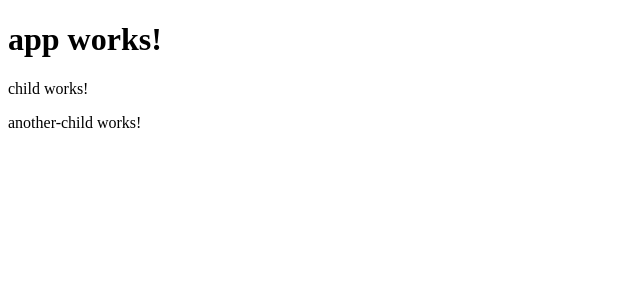
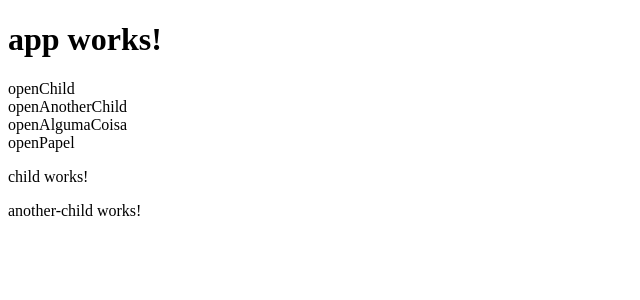
Before and after one commit to WillianAgostini/AngularGenerateDynamicComponent, an Angular app: page / in a window 1280 px wide. Shown: the top 300 px of the page, without its empty margins (0-640 px from the left). Built offline with nearby package versions, Linux system fonts and the light colour scheme.

Commit message:
criado novos componentes

```diff
--- /dev/null
+++ b/src/app/alguma-coisa/alguma-coisa.component.html
@@ -0,0 +1,3 @@
+<p>
+  alguma-coisa works!
+</p>
--- /dev/null
+++ b/src/app/alguma-coisa/alguma-coisa.component.ts
@@ -0,0 +1,15 @@
+import { Component, OnInit } from '@angular/core';
+
+@Component({
+  selector: 'app-alguma-coisa',
+  templateUrl: './alguma-coisa.component.html',
+  styleUrls: ['./alguma-coisa.component.css']
+})
+export class AlgumaCoisaComponent implements OnInit {
+
+  constructor() { }
+
+  ngOnInit() {
+  }
+
+}
--- a/src/app/app.component.html
+++ b/src/app/app.component.html
@@ -2,4 +2,10 @@
   {{title}}
 </h1>
 <!--div #parent will contain our child components -->
+
+<div (click)="openChild()">openChild</div>
+<div (click)="openAnotherChild()">openAnotherChild</div>
+<div (click)="openAlgumaCoisa()">openAlgumaCoisa</div>
+<div (click)="openPapel()">openPapel</div>
+
 <div #parent></div>
--- a/src/app/app.component.ts
+++ b/src/app/app.component.ts
@@ -1,33 +1,66 @@
-import { Component, OnInit, ComponentFactoryResolver, ViewChild, ViewContainerRef, } from "@angular/core";
+import {
+  Component,
+  OnInit,
+  ComponentFactoryResolver,
+  ViewChild,
+  ViewContainerRef
+} from "@angular/core";
 import { ChildComponent } from "./child/child.component";
 import { AnotherChildComponent } from "./another-child/another-child.component";
+import { AlgumaCoisaComponent } from "./alguma-coisa/alguma-coisa.component";
+import { PapelComponent } from "./papel/papel.component";
 
 @Component({
   selector: "app-root",
   templateUrl: "./app.component.html",
   styleUrls: ["./app.component.css"]
 })
-export class AppComponent  {
+export class AppComponent {
+  title = "app works!";
 
-  title = 'app works!';
-
-  @ViewChild('parent', {read: ViewContainerRef})
+  @ViewChild("parent", { read: ViewContainerRef })
   parent: ViewContainerRef;
 
-  constructor (private componentFactoryResolver: ComponentFactoryResolver) {
-  const childComponent = this.componentFactoryResolver.resolveComponentFactory(ChildComponent);
-  const anotherChildComponent = this.componentFactoryResolver.resolveComponentFactory(AnotherChildComponent)
+  constructor(private componentFactoryResolver: ComponentFactoryResolver) {
+    const childComponent = this.componentFactoryResolver.resolveComponentFactory(
+      ChildComponent
+    );
+    const anotherChildComponent = this.componentFactoryResolver.resolveComponentFactory(
+      AnotherChildComponent
+    );
     console.log(childComponent);
-  setTimeout(()=>{
+    setTimeout(() => {
       // at this point we want the "child" component to be rendered into the app.component:
       this.parent.createComponent(childComponent);
 
-  setTimeout(()=>{
+      setTimeout(() => {
         // at this point we want the "another-child" component to be rendered into the app.component:
         this.parent.createComponent(anotherChildComponent);
-
       }, 1000);
     }, 1000);
   }
 
+  openChild() {
+    this.generateComponent(ChildComponent);
   }
+  openAnotherChild() {
+    this.generateComponent(AnotherChildComponent);
+
+  }
+  openAlgumaCoisa() {
+    this.generateComponent(AlgumaCoisaComponent);
+
+  }
+  openPapel() {
+    this.generateComponent(PapelComponent);
+
+  }
+
+  generateComponent(component) {
+    const componentResolved = this.componentFactoryResolver.resolveComponentFactory(
+      component
+    );
+
+    this.parent.createComponent(componentResolved);
+  }
+}
--- a/src/app/app.module.ts
+++ b/src/app/app.module.ts
@@ -1,27 +1,29 @@
-import { BrowserModule } from '@angular/platform-browser';
+import { BrowserModule } from "@angular/platform-browser";
 import { NgModule, ComponentFactoryResolver } from "@angular/core";
-import { CommonModule } from '@angular/common';
-import { AppComponent } from './app.component';
-import { PapelComponent } from './papel/papel.component';
-import { ChildComponent } from './child/child.component';
-import { AnotherChildComponent } from './another-child/another-child.component';
-
+import { CommonModule } from "@angular/common";
+import { AppComponent } from "./app.component";
+import { PapelComponent } from "./papel/papel.component";
+import { ChildComponent } from "./child/child.component";
+import { AnotherChildComponent } from "./another-child/another-child.component";
+import { AlgumaCoisaComponent } from "./alguma-coisa/alguma-coisa.component";
 
 @NgModule({
   declarations: [
     AppComponent,
     ChildComponent,
-    AnotherChildComponent
+    AnotherChildComponent,
+    PapelComponent,
+    AlgumaCoisaComponent
   ],
-  imports: [
-    BrowserModule,
-    CommonModule
-
+  imports: [BrowserModule, CommonModule],
+  providers: [],
+  entryComponents: [
+    AppComponent,
+    ChildComponent,
+    AnotherChildComponent,
+    PapelComponent,
+    AlgumaCoisaComponent
   ],
-  providers: [],
-  entryComponents: [AppComponent, ChildComponent, AnotherChildComponent],
   bootstrap: [AppComponent]
 })
-export class AppModule {
-
-}
+export class AppModule {}
```
Also changed, not shown: src/app/alguma-coisa/alguma-coisa.component.css (added), 1 other file (tests, documents, lock files or other folders). Lines whose indentation alone changed are shown as unchanged.
